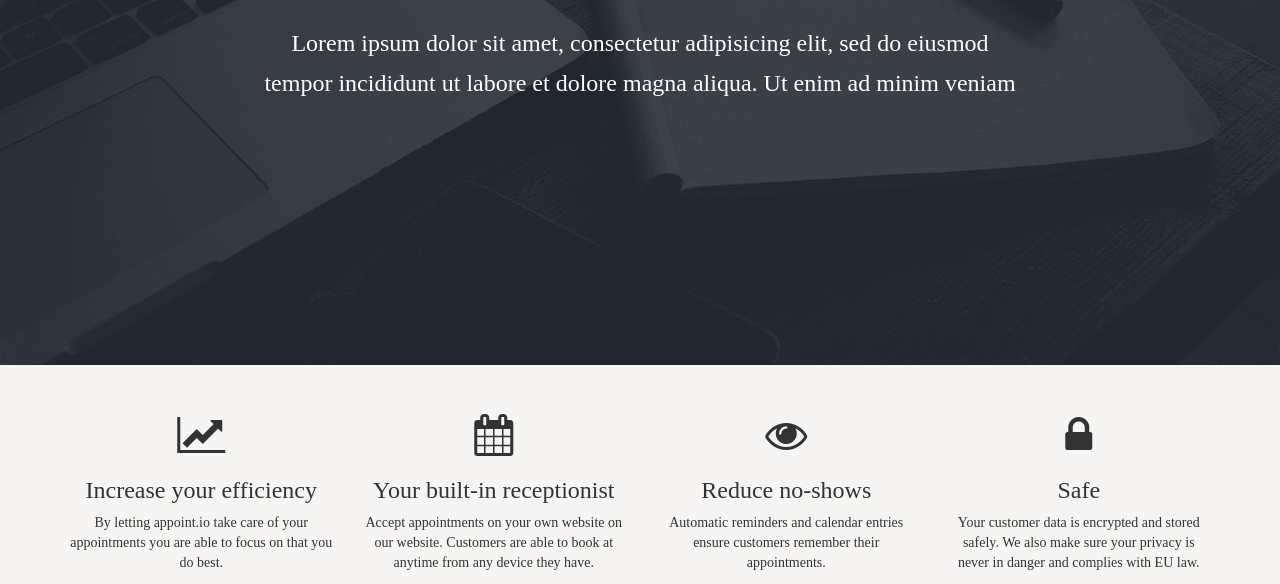
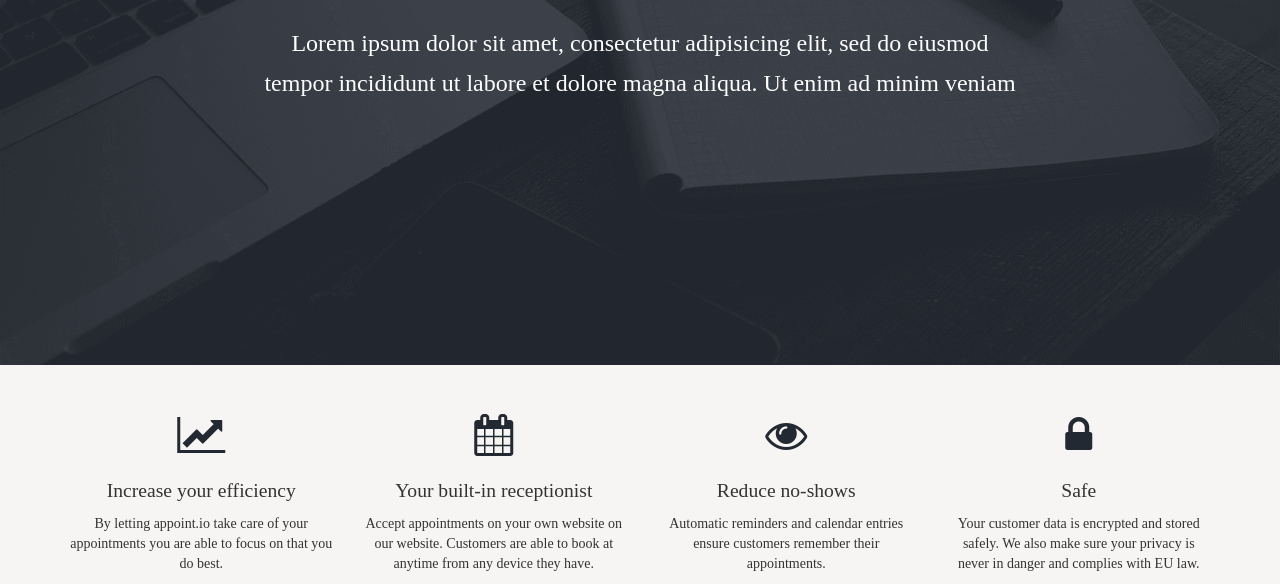
Before and after one commit to appointio/appointio-marketing, a plain HTML site: page index.html in a window 1280 px wide. Shown: the part 370-954 px from the top of the page. Drawn offline with nearby package versions, Linux system fonts and the light colour scheme.

Commit message:
adjusted font size of short-feature-list text at home site

```diff
--- a/assets/css/style.css
+++ b/assets/css/style.css
@@ -263,11 +263,12 @@ section.home-short-features.container .feature {
 }
 
 section.home-short-features.container .feature i {
-
+    color: #232932;
 }
 
 section.home-short-features.container .feature h3 {
-
+    font-size: 1.4em;
+    line-height: 1.4em;
 }
 
 section.home-short-features.container .feature p {
```
